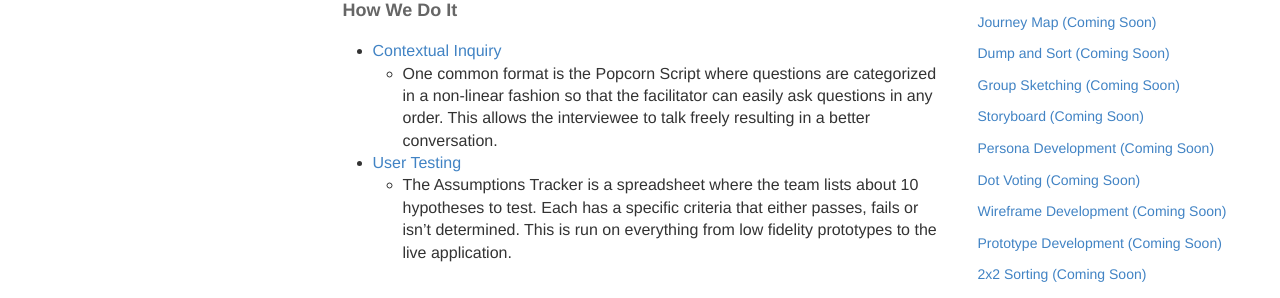
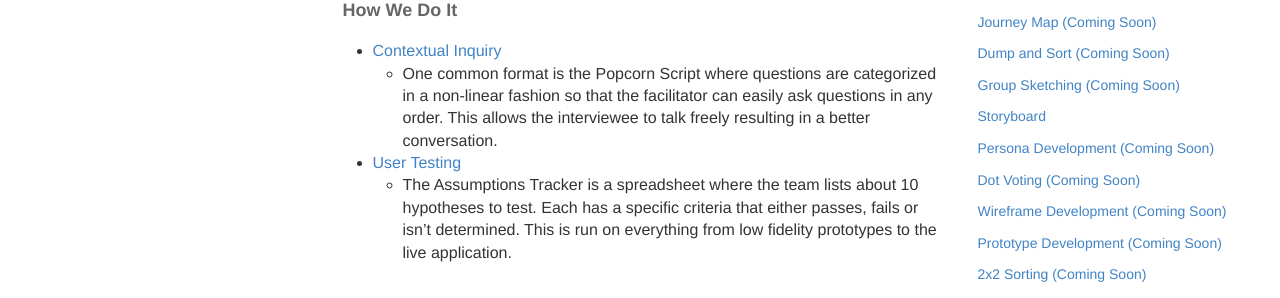
Before and after one commit to KnightPointSystems/kps_playbook, a Jekyll site: the page built from interview-script-generation.md, in a window 1280 px wide and 1059 px high. Shown: the part 516-814 px from the top of the window. Built offline with Jekyll 4.4.1, drawn with Linux system fonts in a browser that asks for light colours; nearby versions of some CDN libraries.

Commit message:
Update design-plays.html

```diff
--- a/_includes/design-plays.html
+++ b/_includes/design-plays.html
@@ -11,7 +11,7 @@
      <li><a href="#">Journey Map (Coming Soon)</a></li>
      <li><a href="#">Dump and Sort (Coming Soon)</a></li>
      <li><a href="#">Group Sketching (Coming Soon)</a></li>
-     <li><a href="#">Storyboard (Coming Soon)</a></li>
+     <li><a href="{{ site.baseurl }}/storyboard">Storyboard</a></li>
      <li><a href="#">Persona Development (Coming Soon)</a></li>
      <li><a href="#">Dot Voting (Coming Soon)</a></li>
      <li><a href="#">Wireframe Development (Coming Soon)</a></li>
```
